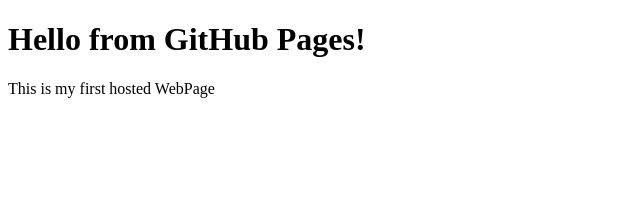
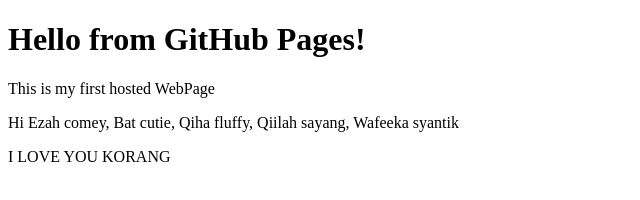
Before and after one commit to KemiXin/my-first-webpage, a plain HTML site: page index.html in a window 1280 px wide. Shown: the whole page, without its empty margins (0-640 px from the left). Drawn offline with Linux system fonts and the light colour scheme.

Commit message:
Update index.html

```diff
--- a/index.html
+++ b/index.html
@@ -9,6 +9,10 @@
   <header>
     <h1>Hello from GitHub Pages!</h1>
     <p>This is my first hosted WebPage</p>
+    <p>Hi Ezah comey, Bat cutie, Qiha fluffy, Qiilah sayang, Wafeeka syantik</p>
+    <p>I LOVE YOU KORANG</p>
+
+
   </header>
 </body>
 </html>
```
